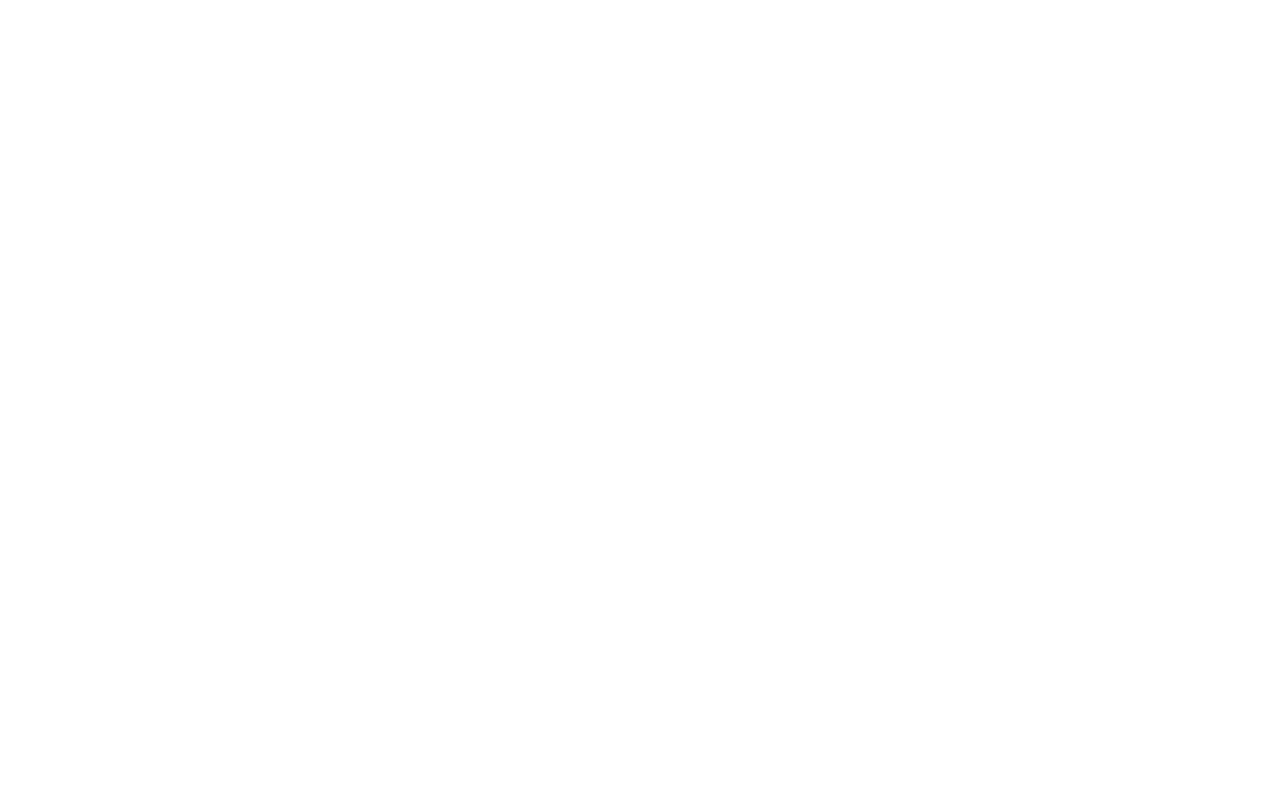
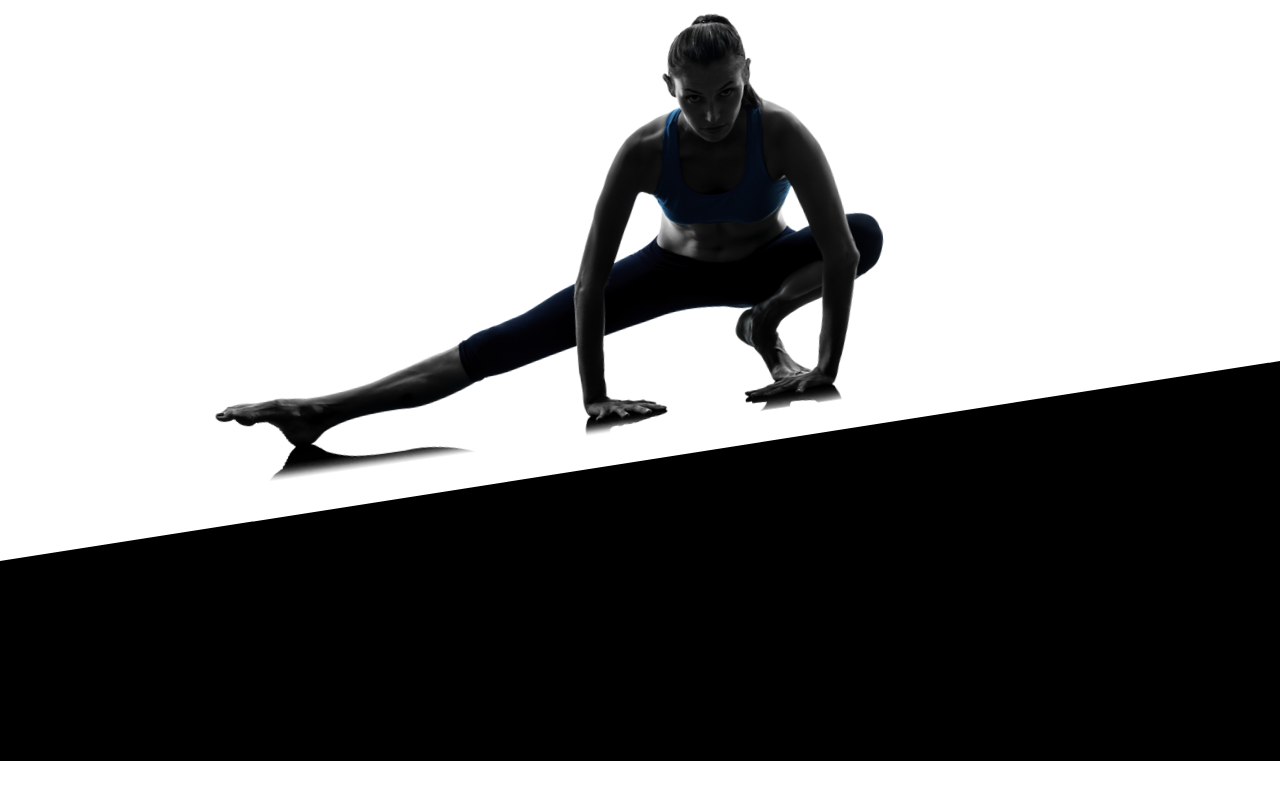
Before and after one commit to Areeb0206/fitness-freak, a React (Create React App) app: page / in a window 1280 px wide. Shown: the part 2412-3212 px from the top of the page. Before the commit the page ends 1940 px from the top, so only its background shows below. Built offline with nearby package versions, Linux system fonts and the light colour scheme.

Commit message:
first commit

```diff
--- a/public/index.html
+++ b/public/index.html
@@ -4,6 +4,7 @@
     <meta charset="utf-8" />
     <link rel="icon" href="%PUBLIC_URL%/favicon.ico" />
     <meta name="viewport" content="width=device-width, initial-scale=1" />
+
     <meta name="theme-color" content="#000000" />
     <meta
       name="description"
--- a/src/index.scss
+++ b/src/index.scss
@@ -6,7 +6,6 @@
   -webkit-font-smoothing: antialiased;
   -moz-osx-font-smoothing: grayscale;
 
-	background: black
 
 }
 
--- a/src/spa/Home.js
+++ b/src/spa/Home.js
@@ -4,6 +4,8 @@
 import Header from './Home/Header/Header';
 
 import Section2 from './Home/Section2/Section2';
+
+import Section3 from './Home/Section3/Section3';
 
 
 
@@ -20,6 +22,8 @@
        <Header />
        <Section2 />
 
+       <Section3 />
+
 
 
 
--- a/src/spa/Home/Section2/Section2.js
+++ b/src/spa/Home/Section2/Section2.js
@@ -6,7 +6,7 @@
 
 render()
 {
-return(
+return(<div className="sec2">
 
           <div className="section2">
 
@@ -59,6 +59,12 @@
 
           </div>
 
+          <div className="section2-image">
+             <div className="sec2-image"></div>
+          </div>
+
+          </div>
+
 	);
 
 }
--- a/src/spa/Home/Section2/Section2.scss
+++ b/src/spa/Home/Section2/Section2.scss
@@ -108,6 +108,27 @@
 
  }
 
+.section2-image{
+	width: 70%;
+	margin: auto;
+}
+
+.sec2{
+    width: 100%;
+    height: 230vh;
+    position:relative;
+}
+
+.sec2-image{
+    background-image:url(../../../images/exercise.png);
+    transform:rotateX(20deg) rotateY(-10deg) rotateZ(-5deg);
+    width: 700px;height: 500px;background-repeat:no-repeat;
+
+    object-fit:  contain;
+
+
+    position: absolute;bottom: -80px;
+}
 
 
 
@@ -129,13 +150,13 @@
 
     & .in-sec2{
 	width: 100%;
-	height: auto;position: absolute;top: -70px;display: flex;flex-direction: column;grid-gap: 40px;
+	height: auto;position: absolute;top: -100px;display: flex;flex-direction: column;grid-gap: 40px;
 
 
 		  & .box1{
 			width: 100%;display: flex;flex-direction: column;grid-gap: 20px;font-family: 'poppins';
 
-	padding: 30px 20px;
+	padding: 20px 20px;
 			background: rgb(34,28,28);
 		background: linear-gradient(90deg, rgba(34,28,28,1) 4%, rgba(36,33,33,1) 100%);
 		padding-bottom: 20px;
@@ -220,7 +241,7 @@
 		   }
 
            & .box3-txt2{
-           	font-size: 10px;
+           	font-size: 9px;
            }
 
 
@@ -233,4 +254,27 @@
 
 
 
+.section2-image{
+	width: 100%;
+	margin: auto;}
+
+.sec2{
+    width: 100%;
+    height: 170vh;
+    position:relative;
+}
+
+.sec2-image{
+    background-image:url(../../../images/exercise.png);
+    transform:rotateX(20deg) rotateY(-10deg) rotateZ(-10deg);
+    width: 290px;height: 300px;background-repeat:no-repeat;
+
+  background-size: contain;
+
+
+    position: absolute;bottom: -80px;
+}
+
+
+
  }
--- /dev/null
+++ b/src/spa/Home/Section3/Section3.js
@@ -0,0 +1,19 @@
+import React, { Component } from 'react';
+
+import './Section3.scss';
+
+export default class Section3 extends Component{
+
+render()
+{
+return(<div className="section3">
+
+
+
+          </div>
+
+	);
+
+}
+
+}
--- /dev/null
+++ b/src/spa/Home/Section3/Section3.scss
@@ -0,0 +1,14 @@
+.section3{
+	width: 100%;
+	height: 50vh;position: relative;top: -57px;
+	background-color: black;clip-path: polygon(0 50%, 100% 0, 100% 100%, 0% 100%);
+}
+
+@media(max-width: 425px){
+	.section3{
+	width: 100%;
+	height: 50vh;position: relative;top: -65px;
+	background-color: black;clip-path: polygon(0 27%, 100% 0, 100% 100%, 0% 100%);
+}
+
+}
```
Also changed, not shown: src/spa/Home/Header/Header.scss (+32 -0 lines), src/images/exercise.png (added).
